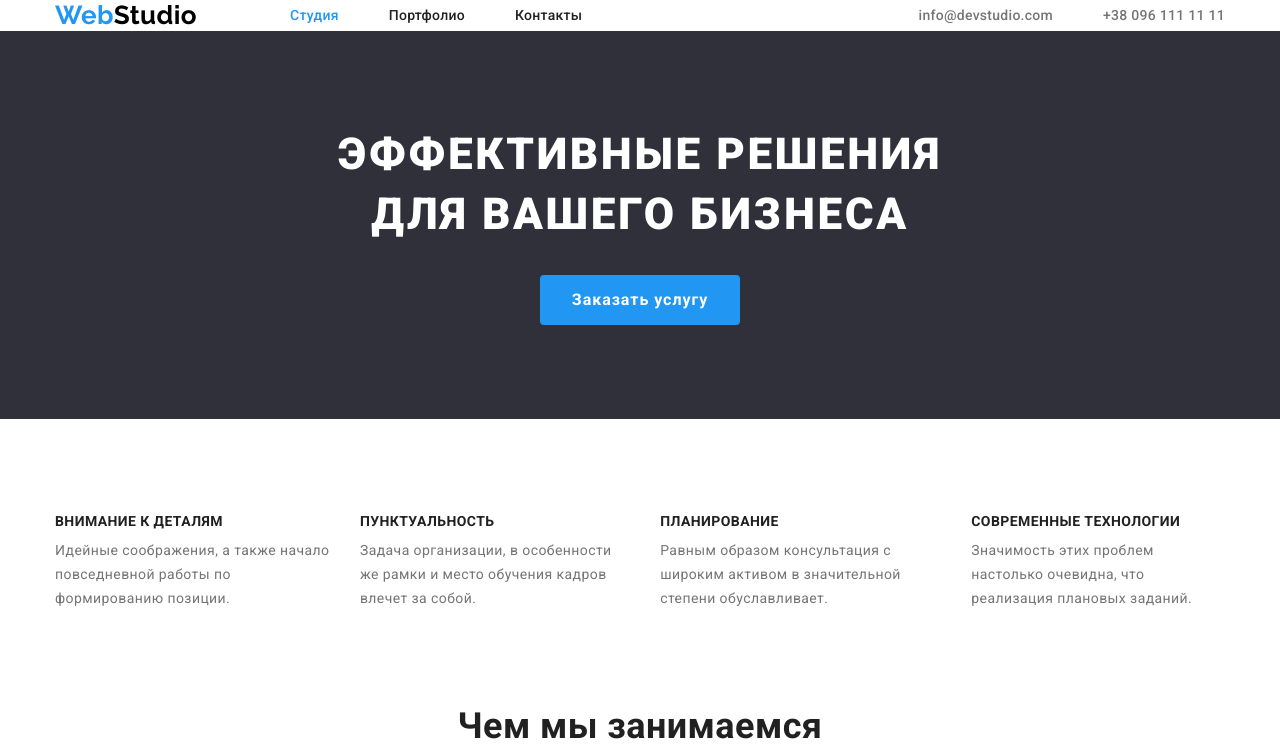
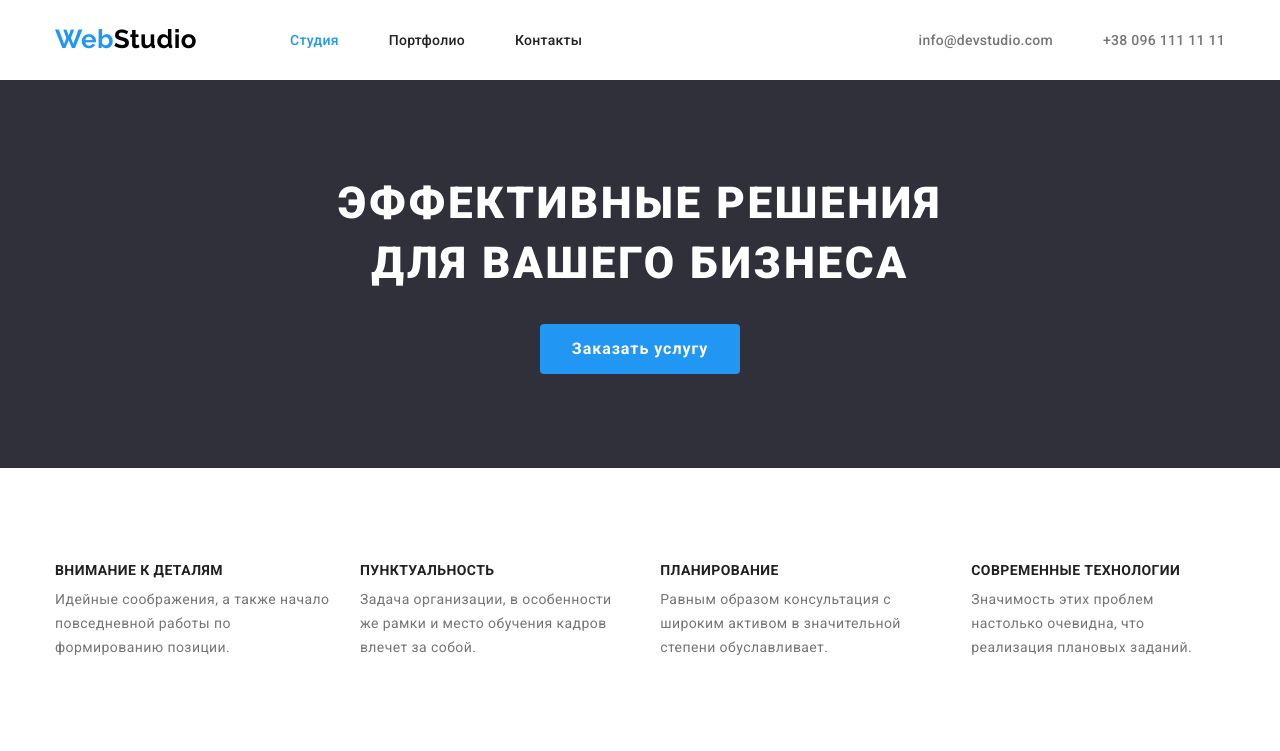
Before and after one commit to IgorZhyvotkov/goit-markup-hw-03, a plain HTML site: page index.html in a window 1280 px wide. Shown: the top 751 px of the page. Drawn offline with nearby package versions, Linux system fonts and the light colour scheme.

Commit message:
fix header

```diff
--- a/css/styles.css
+++ b/css/styles.css
@@ -73,8 +73,7 @@ ul {
   padding-left: 15px;
   padding-right: 15px;
   width: 1200px;
-  /* outline: 2px solid red; */
-}
+ }
 
 .section {
   padding-top: 94px;
@@ -94,6 +93,8 @@ ul {
 }
 .logo.link {
   color: var(--logo-black);
+  margin-top: 24px;
+  margin-bottom: 25px;
   margin-right: 93px;
 }
 
```
